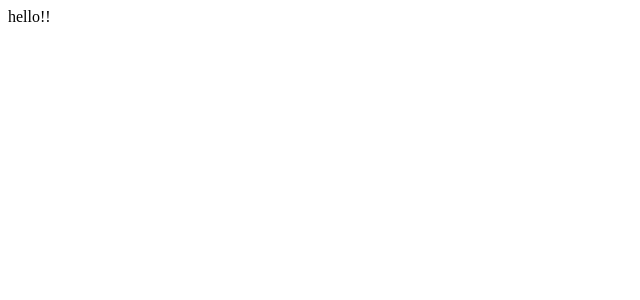
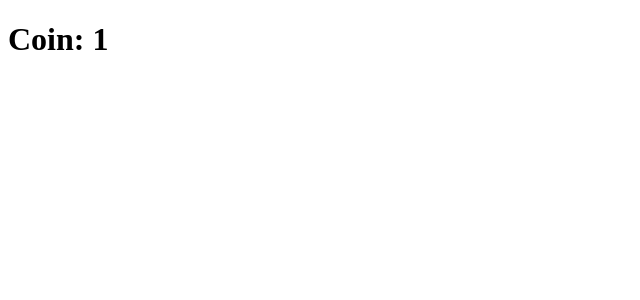
Before and after one commit to onoff-jonghan-kim/react-master-class, a React (Create React App) app: page /1 in a window 1280 px wide. Shown: the top 300 px of the page, without its empty margins (0-640 px from the left). Built offline with nearby package versions, Linux system fonts and the light colour scheme.

Commit message:
react-router-dom set up at #4.1

```diff
--- a/package.json
+++ b/package.json
@@ -13,7 +13,8 @@
     "@types/styled-components": "^5.1.25",
     "react": "^18.2.0",
     "react-dom": "^18.2.0",
-    "react-router-dom": "^6.3.0",
+    "react-query": "^3.39.1",
+    "react-router-dom": "^5.3.0",
     "react-scripts": "5.0.1",
     "styled-components": "^5.3.5",
     "typescript": "^4.7.4",
@@ -42,5 +43,8 @@
       "last 1 firefox version",
       "last 1 safari version"
     ]
+  },
+  "devDependencies": {
+    "@types/react-router-dom": "^5.3.3"
   }
 }
--- a/src/App.tsx
+++ b/src/App.tsx
@@ -1,19 +1,9 @@
-import React, {useState} from 'react';
-import styled from "styled-components";
-
-const Container = styled.div`
-  background-color: ${(props) => props.theme.bgColor};
-`;
-const H1 = styled.div`
-  color: ${(props) => props.theme.textColor};
-`;
+import Router from "./Router";
 
 function App() {
 
   return (
-    <Container>
-      <H1>hello!!</H1>
-    </Container>
+    <Router />
   );
 }
 
--- /dev/null
+++ b/src/Router.tsx
@@ -0,0 +1,17 @@
+import {BrowserRouter, Switch, Route} from "react-router-dom";
+import Coin from "./routes/Coin";
+import Coins from "./routes/Coins";
+
+function Router(){
+  return <BrowserRouter>
+    <Switch>
+      <Route path="/:coinId">
+        <Coin />
+      </Route>
+      <Route path="/">
+        <Coins />
+      </Route>
+    </Switch>
+  </BrowserRouter>
+}
+export default Router;
--- a/src/index.tsx
+++ b/src/index.tsx
@@ -2,14 +2,14 @@
 import { ThemeProvider } from "styled-components";
 import ReactDOM from 'react-dom/client';
 import App from './App';
-import { lightTheme } from './theme';
+import { Theme } from './theme';
 
 const root = ReactDOM.createRoot(
   document.getElementById('root') as HTMLElement
 );
 root.render(
   <React.StrictMode>
-    <ThemeProvider theme={lightTheme}>
+    <ThemeProvider theme={Theme}>
       <App />
     </ThemeProvider>
   </React.StrictMode>
--- /dev/null
+++ b/src/routes/Coin.tsx
@@ -0,0 +1,11 @@
+import { useParams } from "react-router-dom";
+
+interface Params {
+  coinId:string;
+}
+
+function Coin() {
+  const {coinId} = useParams<Params>();
+  return <h1>Coin: {coinId}</h1>
+}
+export default Coin;
--- /dev/null
+++ b/src/routes/Coins.tsx
@@ -0,0 +1,4 @@
+function Coins() {
+  return <h1>Coins</h1>
+}
+export default Coins;
--- a/src/theme.ts
+++ b/src/theme.ts
@@ -1,12 +1,6 @@
 import {DefaultTheme} from "styled-components"
-export const lightTheme:DefaultTheme = {
+export const Theme:DefaultTheme = {
   bgColor: "white",
   textColor: "black",
   btnColor: "tomato",
 }
-
-export const darkTheme:DefaultTheme = {
-  bgColor: "black",
-  textColor: "white",
-  btnColor: "teal",
-}
```
Also changed, not shown: 1 other file (tests, documents, lock files or other folders).
